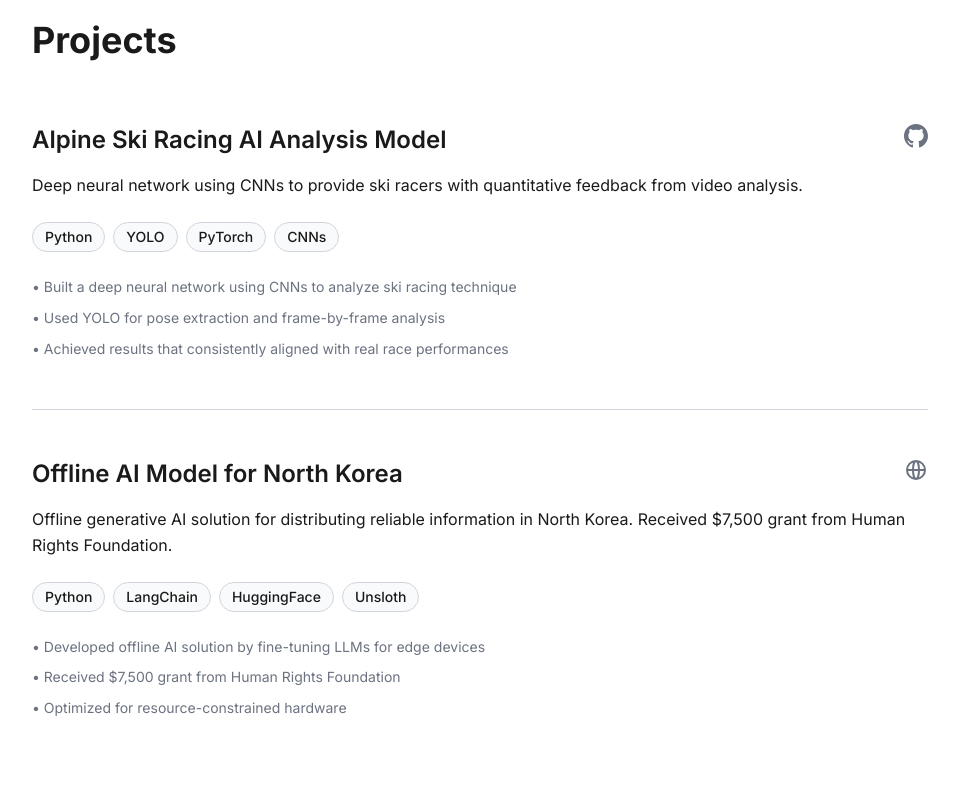
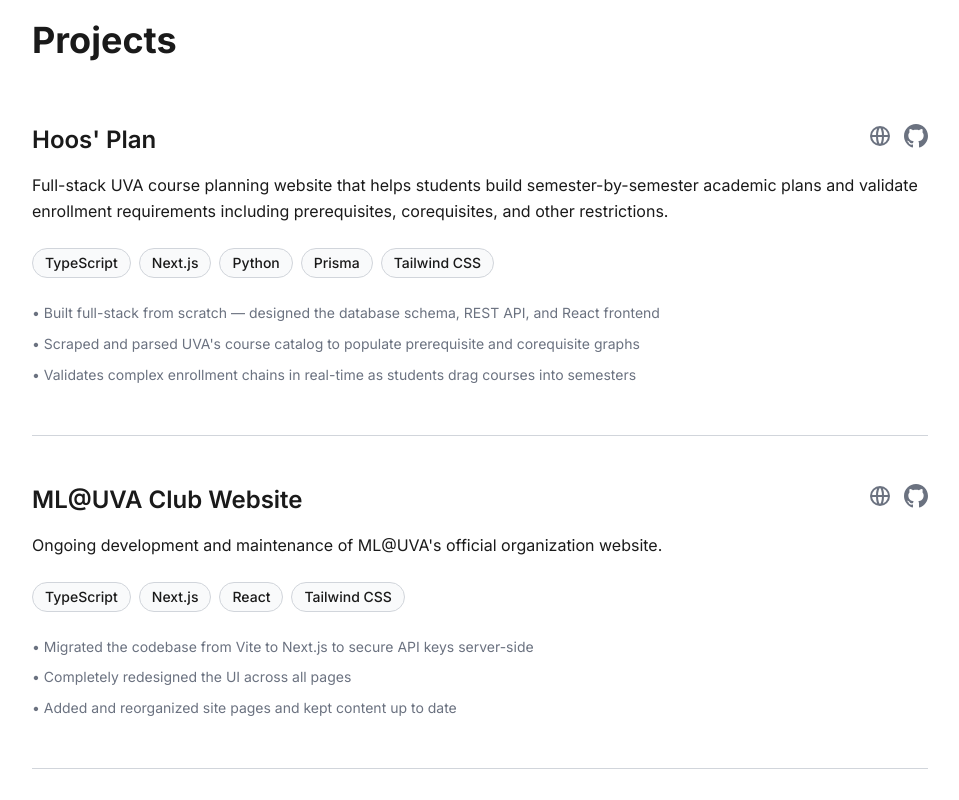
Before and after one commit to bestsemper/website, a Next.js app: page / in a window 1280 px wide. Shown: the part 2840-3640 px from the top of the page, without its empty margins (160-1119 px from the left). Built offline with nearby package versions, Linux system fonts and the light colour scheme.

Commit message:
updated resume projects
Signed-off-by: BestSemper <futurekim07@gmail.com>

```diff
--- a/data/resume.ts
+++ b/data/resume.ts
@@ -79,6 +79,30 @@
 
 export const projects = [
   {
+    title: "Hoos' Plan",
+    description: "Full-stack UVA course planning website that helps students build semester-by-semester academic plans and validate enrollment requirements including prerequisites, corequisites, and other restrictions.",
+    technologies: ["TypeScript", "Next.js", "Python", "Prisma", "Tailwind CSS"],
+    highlights: [
+      "Built full-stack from scratch — designed the database schema, REST API, and React frontend",
+      "Scraped and parsed UVA's course catalog to populate prerequisite and corequisite graphs",
+      "Validates complex enrollment chains in real-time as students drag courses into semesters",
+    ],
+    link: "https://hoosplan.com/",
+    github: "https://github.com/bestsemper/hoos-plan",
+  },
+  {
+    title: "ML@UVA Club Website",
+    description: "Ongoing development and maintenance of ML@UVA's official organization website.",
+    technologies: ["TypeScript", "Next.js", "React", "Tailwind CSS"],
+    highlights: [
+      "Migrated the codebase from Vite to Next.js to secure API keys server-side",
+      "Completely redesigned the UI across all pages",
+      "Added and reorganized site pages and kept content up to date",
+    ],
+    link: "https://www.mlatuva.org/",
+    github: "https://github.com/ML-UVA/website",
+  },
+  {
     title: "Alpine Ski Racing AI Analysis Model",
     description: "Deep neural network using CNNs to provide ski racers with quantitative feedback from video analysis.",
     technologies: ["Python", "YOLO", "PyTorch", "CNNs"],
@@ -132,6 +156,7 @@
   "YOLO": "Real-time object detection system.",
   "CNNs": "Convolutional Neural Networks for visual imagery analysis.",
   "HuggingFace": "Platform and community for open-source machine learning models.",
+  "Prisma": "Next-generation ORM for Node.js and TypeScript.",
 };
 
 export const skills = {
```
Also changed, not shown: 1 other file (tests, documents, lock files or other folders).
